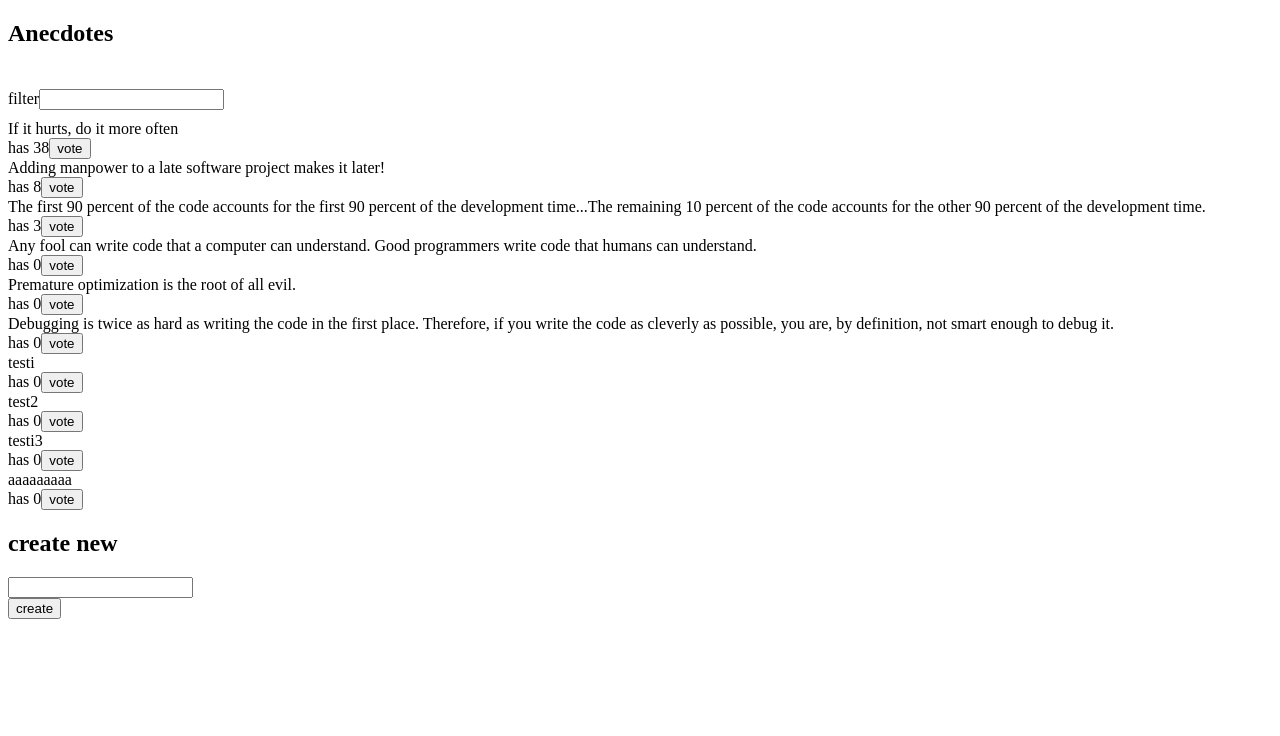
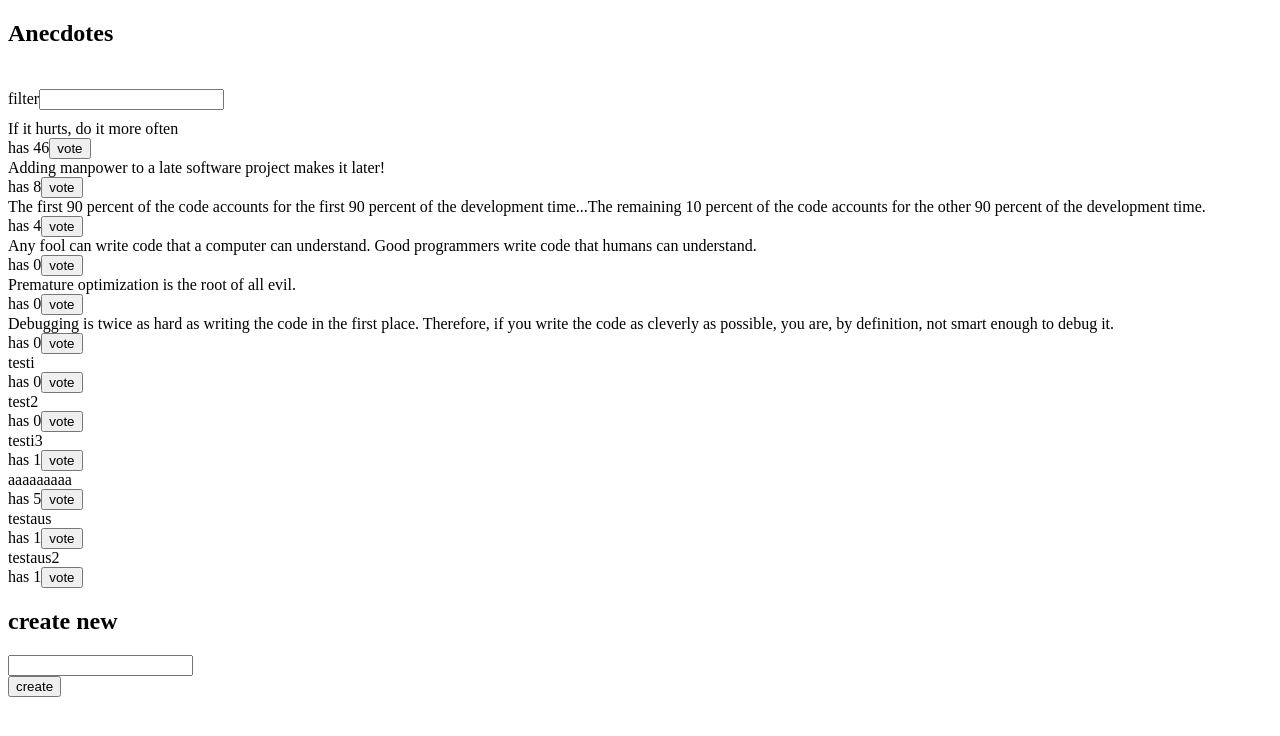
Before and after one commit to tumrin/FullStackOpen2021, a React (Create React App) app in the folder osa6/redux-anecdotes/: page / in a window 1280 px wide. Shown: the top 736 px of the page. Built offline with nearby package versions, Linux system fonts and the light colour scheme; data requests are answered from the project's data file.

Commit message:
Tehtävä 6.20

```diff
--- a/osa6/redux-anecdotes/db.json
+++ b/osa6/redux-anecdotes/db.json
@@ -3,7 +3,7 @@
     {
       "content": "If it hurts, do it more often",
       "id": "47145",
-      "votes": 38
+      "votes": 46
     },
     {
       "content": "Adding manpower to a late software project makes it later!",
@@ -13,7 +13,7 @@
     {
       "content": "The first 90 percent of the code accounts for the first 90 percent of the development time...The remaining 10 percent of the code accounts for the other 90 percent of the development time.",
       "id": "69581",
-      "votes": 3
+      "votes": 4
     },
     {
       "content": "Any fool can write code that a computer can understand. Good programmers write code that humans can understand.",
@@ -42,13 +42,23 @@
     },
     {
       "content": "testi3",
-      "votes": 0,
+      "votes": 1,
       "id": "9Te3W_4"
     },
     {
       "content": "aaaaaaaaa",
-      "votes": 0,
+      "votes": 5,
       "id": "4jONfed"
+    },
+    {
+      "content": "testaus",
+      "votes": 1,
+      "id": "9sw80PW"
+    },
+    {
+      "content": "testaus2",
+      "votes": 1,
+      "id": "zKkrvxz"
     }
   ]
 }
--- a/osa6/redux-anecdotes/src/components/AnectodeForm.js
+++ b/osa6/redux-anecdotes/src/components/AnectodeForm.js
@@ -1,17 +1,16 @@
 import React from 'react'
-import { useDispatch } from 'react-redux'
+import { connect } from 'react-redux'
 import { addAnectode } from '../reducers/anecdoteReducer'
 import { showNotification } from '../reducers/notificationReducer'
 
-const AnectodeForm = () => {
-  const dispatch = useDispatch()
+const AnectodeForm = (props) => {
   const createAnectode = async (event) => {
     event.preventDefault()
     console.log(event)
     const content = event.target.anecdote.value
     event.target.anecdote.value = ''
-    dispatch(addAnectode(content))
-    dispatch(showNotification(`you voted '${content}'`, 10))
+    props.addAnectode(content)
+    props.showNotification(`Added '${content}'`, 10)
   }
   return (
     <div>
@@ -25,5 +24,7 @@ const AnectodeForm = () => {
     </div>
   )
 }
+const mapDispatchToProps = { addAnectode, showNotification }
 
-export default AnectodeForm
+const ConnectedAnectodeForm = connect(null, mapDispatchToProps)(AnectodeForm)
+export default ConnectedAnectodeForm
--- a/osa6/redux-anecdotes/src/components/AnectodeList.js
+++ b/osa6/redux-anecdotes/src/components/AnectodeList.js
@@ -13,9 +13,8 @@ const AnectodeList = () => {
     dispatch(voteAnectode(id))
     dispatch(
       showNotification(
-        anecdotes.find((e) => e.id === id).content,
-        true,
-        'Voted'
+        `Voted ${anecdotes.find((e) => e.id === id).content}`,
+        10
       )
     )
   }
--- a/osa6/redux-anecdotes/src/components/Filter.js
+++ b/osa6/redux-anecdotes/src/components/Filter.js
@@ -1,13 +1,11 @@
 import React from 'react'
-import { useDispatch } from 'react-redux'
+import { connect } from 'react-redux'
 import { changeFilter } from '../reducers/filterReducer'
 
-const Filter = () => {
-  const dispatch = useDispatch()
-
+const Filter = (props) => {
   const handleChange = (event) => {
     const content = event.target.value
-    dispatch(changeFilter(content))
+    props.changeFilter(content)
   }
   return (
     <div style={{ marginBottom: 10 }}>
@@ -16,5 +14,7 @@ const Filter = () => {
     </div>
   )
 }
+const mapDispatchToProps = { changeFilter }
 
-export default Filter
+const ConnectedFilter = connect(null, mapDispatchToProps)(Filter)
+export default ConnectedFilter
```
